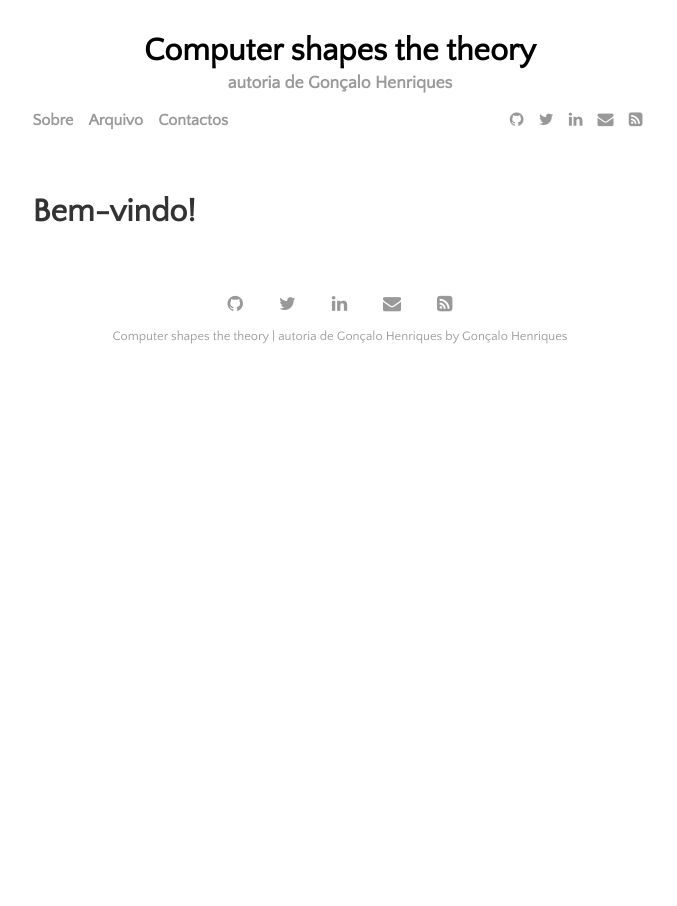
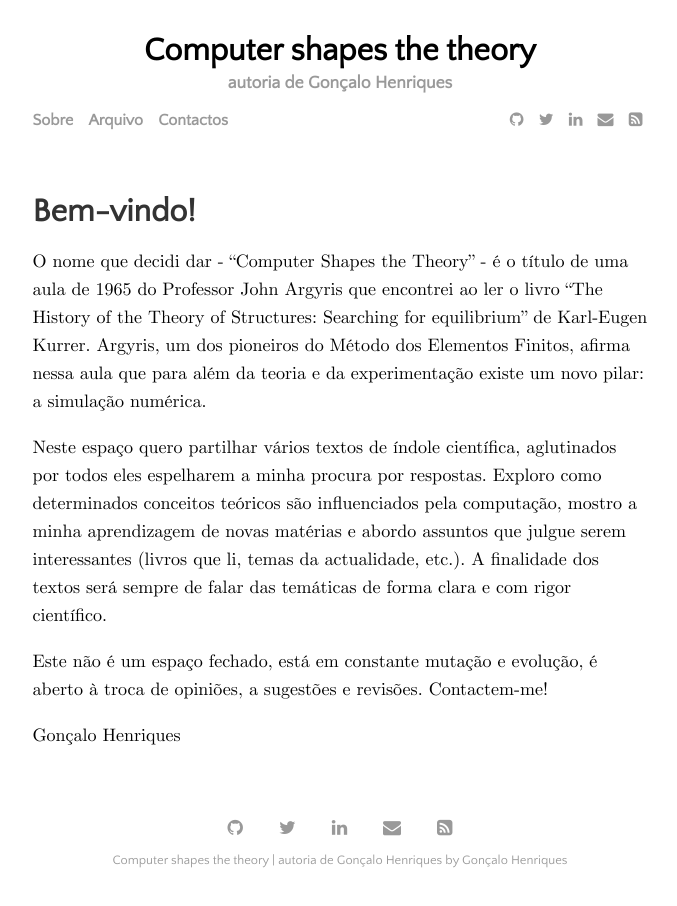
Before and after one commit to gonhen/gonhen.github.io, a Jekyll site: the page built from menu/about.md, in a window 1280 px wide. Shown: the whole page, without its empty margins (300-977 px from the left). Built offline with Jekyll 4.4.1, drawn with Linux system fonts in a browser that asks for light colours.

Commit message:
update 13/05/2020

```diff
--- a/menu/about.md
+++ b/menu/about.md
@@ -2,3 +2,28 @@
 layout: page
 title: Bem-vindo!
 ---
+
+O nome que decidi dar - "Computer Shapes the Theory" - é o título de uma aula de
+1965 do Professor John Argyris que encontrei ao ler o livro "The History of the
+Theory of Structures: Searching for equilibrium" de Karl-Eugen Kurrer. Argyris,
+um dos pioneiros do Método dos Elementos Finitos, afirma nessa aula que para
+além da teoria e da experimentação existe um novo pilar: a simulação numérica.
+
+Neste espaço quero partilhar vários textos de índole científica, aglutinados por
+todos eles espelharem a minha procura por respostas. Exploro como determinados
+conceitos teóricos são influenciados pela computação, mostro a minha
+aprendizagem de novas matérias e abordo assuntos que julgue serem interessantes
+(livros que li, temas da actualidade, etc.). A finalidade dos textos será sempre
+de falar das temáticas de forma clara e com rigor científico.
+
+Este não é um espaço fechado, está em constante mutação e evolução, é aberto à
+troca de opiniões, a sugestões e revisões. Contactem-me!
+
+Gonçalo Henriques
+
+<!--
+Local Variables:
+markdown-enable-math: t
+ispell-local-dictionary: "pt_PT-preao"
+End:
+-->
```
Also changed, not shown: menu/contact.md (+10 -2 lines).
